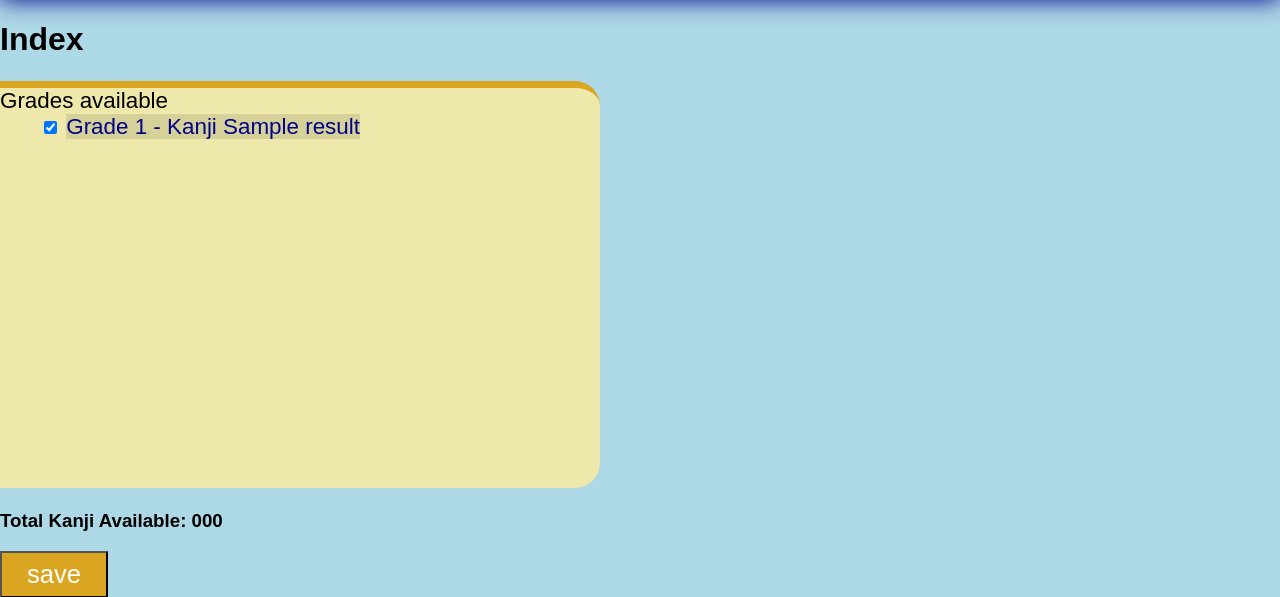
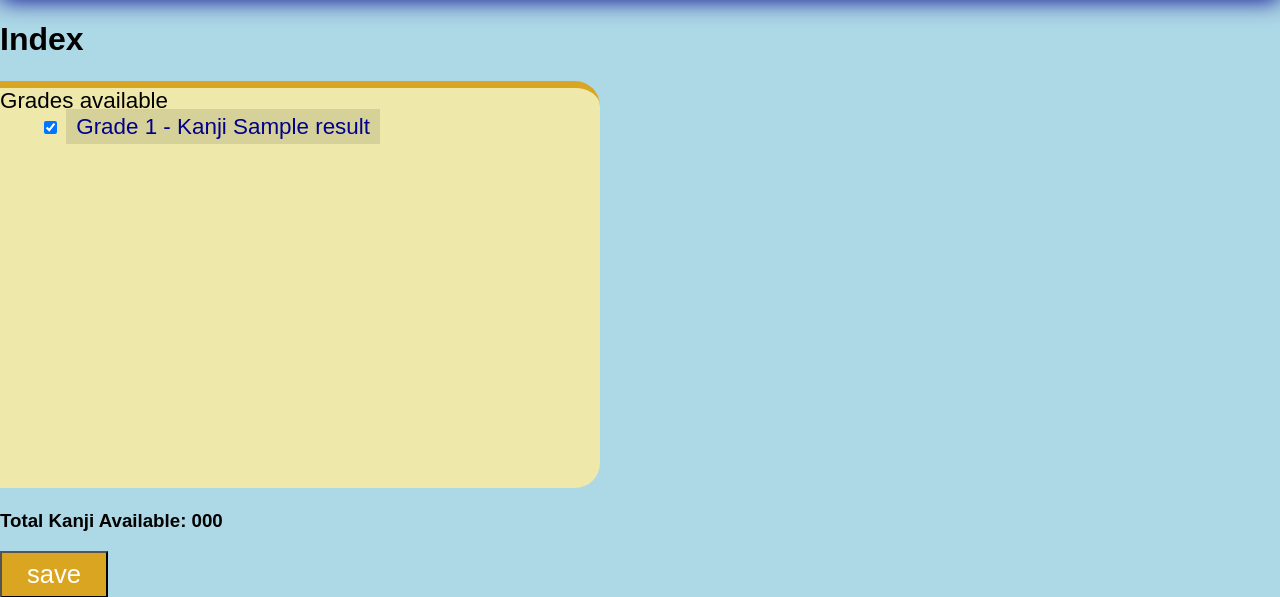
Before and after one commit to LeoKnox/kanji_app, a Flask app: template application/templates/index.html in a window 1280 px wide, with the box ticked. Shown: the part 46-643 px from the top of the page. Run offline with Flask 2, Linux system fonts and the light colour scheme; the template is opened without the code that fills it: most values are stand-ins (such as "Sample title", 1, 10 or a date in 2020).

Commit message:
Add files via upload

```diff
--- a/application/static/css/styles.css
+++ b/application/static/css/styles.css
@@ -154,6 +154,7 @@ input[type=checkbox] + label {
 
 input[type=checkbox]:checked + label {
     color: darkblue;
+    padding: 5px 10px;
     background-color: rgb(214, 209, 152);
 }
 
```
